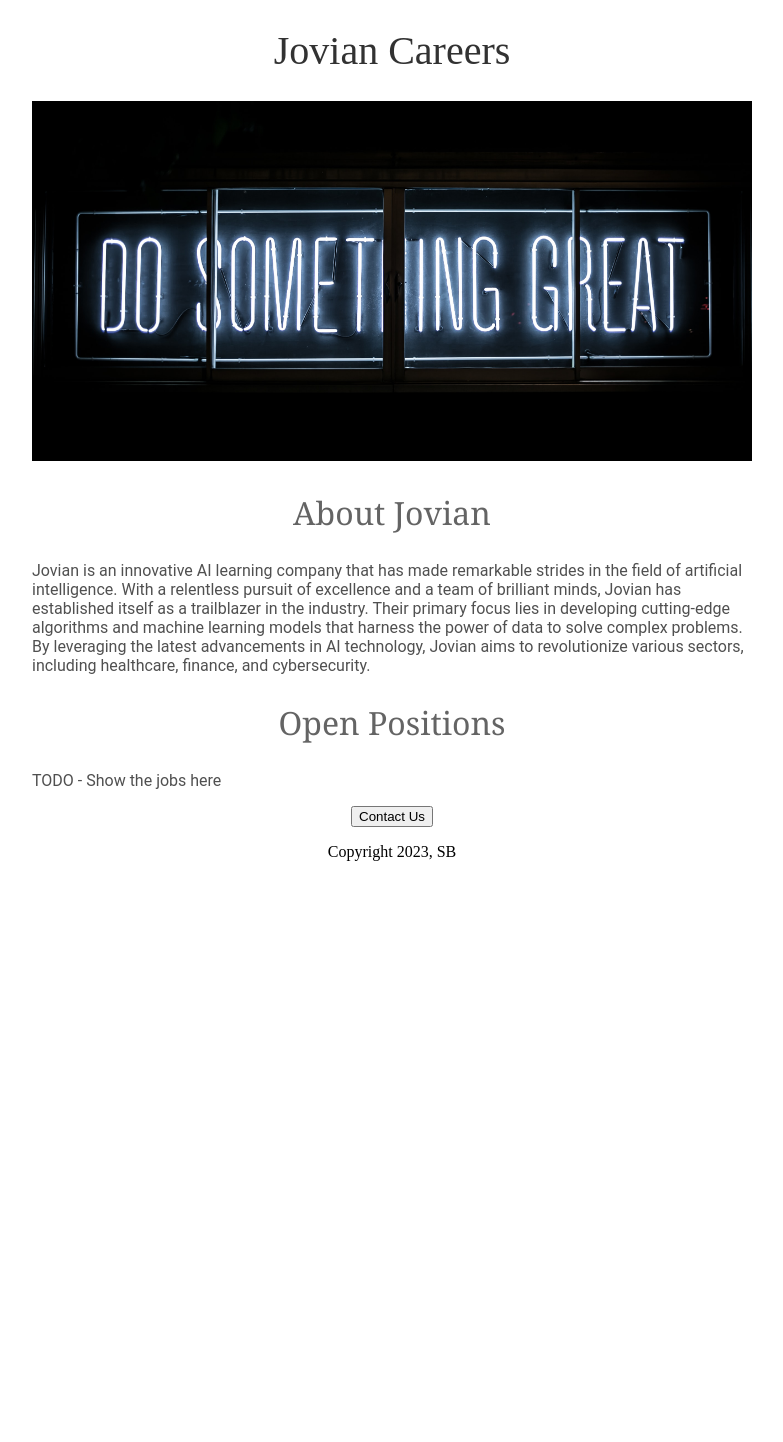
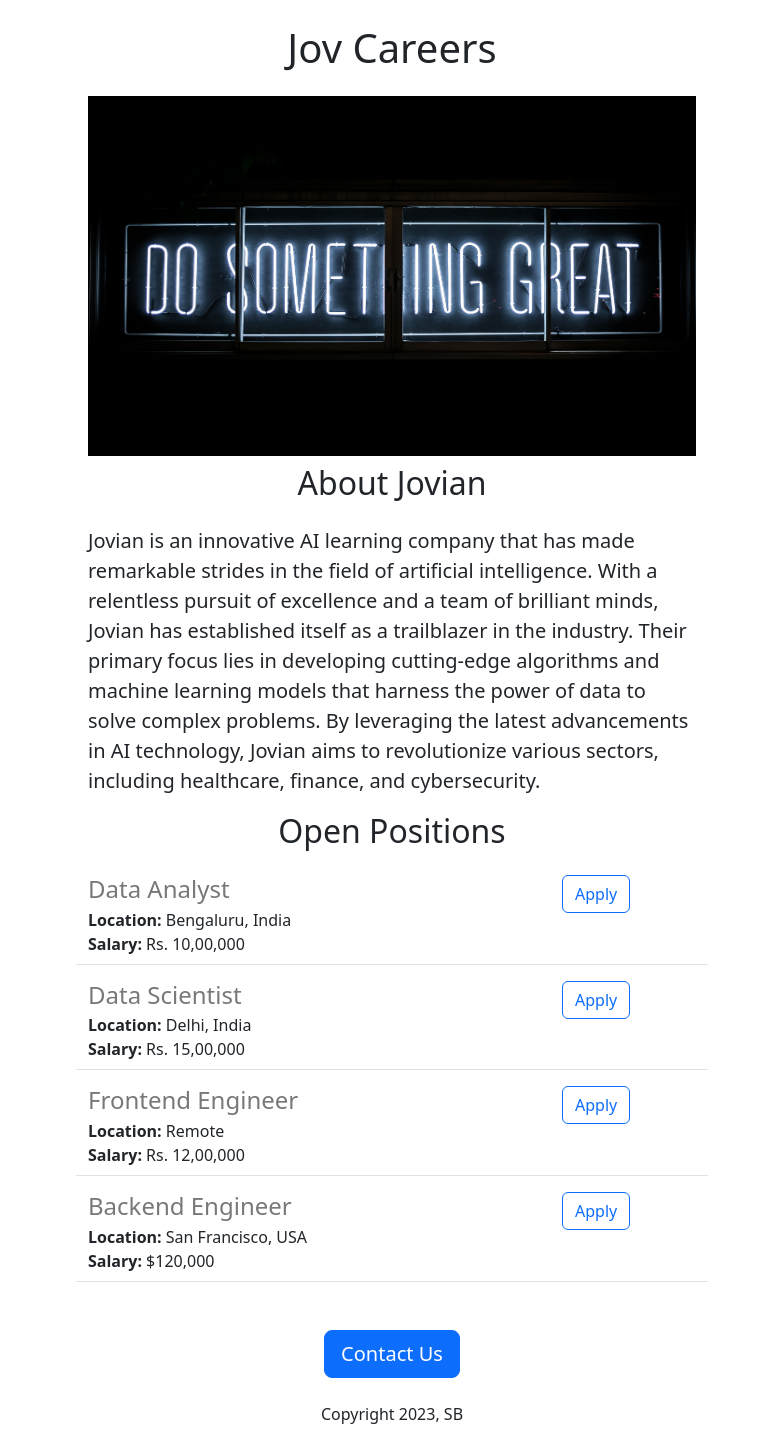
Before and after one commit to darthSoura/flask-website-demo, a Flask app: page / in a window 1280 px wide. Shown: the whole page, without its empty margins (248-1031 px from the left). Before the commit the page ends 861 px from the top, so only its background shows below. Run offline with Flask 3, Linux system fonts and the light colour scheme.

Commit message:
Added dynamic data and API route

```diff
--- a/app.py
+++ b/app.py
@@ -1,11 +1,43 @@
-from flask import Flask, render_template
+from flask import Flask, render_template, jsonify
 
 app = Flask(__name__)
+
+JOBS = [
+  {
+    'id': 1,
+    'title': 'Data Analyst',
+    'location': 'Bengaluru, India',
+    'salary': 'Rs. 10,00,000'
+  },
+  {
+    'id': 2,
+    'title': 'Data Scientist',
+    'location': 'Delhi, India',
+    'salary': 'Rs. 15,00,000'
+  },
+  {
+    'id': 3,
+    'title': 'Frontend Engineer',
+    'location': 'Remote',
+    'salary': 'Rs. 12,00,000'
+  },
+  {
+    'id': 4,
+    'title': 'Backend Engineer',
+    'location': 'San Francisco, USA',
+    'salary': '$120,000'
+  },
+]
 
 
 @app.route("/")
 def hello_world():
-  return render_template('home.html')
+  return render_template('home.html', jobs=JOBS, company_name='Jov')
+
+
+@app.route("/jobs")
+def list_jobs():
+  return jsonify(JOBS)
 
 
 if __name__ == "__main__":
--- a/templates/home.html
+++ b/templates/home.html
@@ -1,55 +1,38 @@
 <!DOCTYPE html>
 <html>
   <head>
+    <meta charset="utf-8">
+    <meta name="viewport" content="width=device-width, initial-scale=1">
     <title>Flask Demo App</title>
+    <link href="https://cdn.jsdelivr.net/npm/bootstrap@5.3.0/dist/css/bootstrap.min.css" rel="stylesheet" integrity="sha384-9ndCyUaIbzAi2FUVXJi0CjmCapSmO7SnpJef0486qhLnuZ2cdeRhO02iuK6FUUVM" crossorigin="anonymous">
     <style>
-      h1 {
-        font-size: 40px;
-        font-family: "HP Simplified";
-        font-weight: normal;
-        color: rgb(50,50,50);
-        text-align: center;
-      }
-
       #banner {
+        height: 360px;
         width: 100%;
-        height: 360px;
-        object-fit: cover;
-      }
-
-      h2 {
-        font-family: Georgia;
-        font-size: 32px;
-        color: rgb(100,100, 100);
-        text-align: center;
-        font-weight: normal;
-      }
-
-      .bodytext {
-        font-family: Roboto;
-        color: rgb(80,80,80);
-      }
-
-      #container {
-        max-width: 720px;
-        margin: 0 auto 0 auto;
       }
     </style>
   </head>
+  </head>
   <body>
-    <div id="container">
-      <h1>Jovian Careers</h1>
-      <img id="banner" src="https://flask-website-demo.darthsoura.repl.co/static/banner.jpeg">
-    <h2>About Jovian</h2>
-    <p class="bodytext">
+    <div class="container-sm position-relative w-50 p-3">
+      <h1 class="text-center mt-2 mb-4">{{company_name}} Careers</h1>
+      <img class= "img-fluid" id="banner" src="https://flask-website-demo.darthsoura.repl.co/static/banner.jpeg">
+    <h2 class="text-center mt-2 mb-4">About Jovian</h2>
+    <p class = "lead">
       Jovian is an innovative AI learning company that has made remarkable strides in the field of artificial intelligence. With a relentless pursuit of excellence and a team of brilliant minds, Jovian has established itself as a trailblazer in the industry. Their primary focus lies in developing cutting-edge algorithms and machine learning models that harness the power of data to solve complex problems. By leveraging the latest advancements in AI technology, Jovian aims to revolutionize various sectors, including healthcare, finance, and cybersecurity.
     </p>
-    <h2>Open Positions</h2>
-    <p class="bodytext">TODO - Show the jobs here</p>
-      <div style="text-align:center;">
-      <button>Contact Us</button>
-      <p>Copyright 2023, SB</p>
+    <h2 class="text-center mt-2 mb-4">Open Positions</h2>
+
+    <p class="lead">
+      {% for job in jobs %}
+        {% include 'jobitem.html' %}
+      {% endfor %}
+    </div>
+    </p>
+      <div class="text-center">
+      <button class="btn btn-primary btn-lg">Contact Us</button>
+      <p class="mt-4">Copyright 2023, SB</p>
       </div>
-  </div>
+
   </body>
 </html>
--- /dev/null
+++ b/templates/jobitem.html
@@ -0,0 +1,18 @@
+<div class = "border-bottom row" style="margin-bottom:16px;  padding-bottom:8px;">
+  <div class="col-9">
+    <h4 style="color:rgb(120,120,120); margin-bottom:4px;">
+      {{job['title']}}
+    </h4>
+    <div>
+      <b>Location:</b> {{job['location']}}
+    </div>
+    {% if 'salary' in job %}
+    <div>
+      <b>Salary:</b> {{job['salary']}}
+    </div>
+    {% endif %}
+  </div>
+  <div class="col-3">
+    <button type="button" class="btn btn-outline-primary">Apply</button>
+  </div>
+</div>
```
